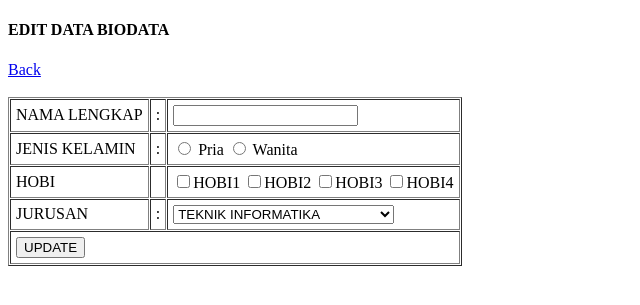
After one commit to rosadi/crud_codeigneter, a CodeIgniter app: page /app_ci/index.php/biodata/edit/1 in a window 1280 px wide. The commit adds this page. Shown: the top 305 px of the page, without its empty margins (0-640 px from the left). Run offline with CodeIgniter, Linux system fonts and the light colour scheme; data that the repository does not hold is empty.

Commit message:
edit data dan delete

```diff
--- a/application/controllers/Biodata.php
+++ b/application/controllers/Biodata.php
@@ -12,26 +12,57 @@ class Biodata extends CI_Controller {
 
     public function index()
     {
+        # menampilkan data
         $data_biodata['data_biodata'] = $this->Model_biodata->get_biodata();
         $this->load->view('biodata/v_data_biodata', $data_biodata);
     }
 
     public function tambah()
     {
+        # validation error
         $this->form_validation->set_rules('nama_lengkap', 'Nama Lengkap', 'required');
         $this->form_validation->set_rules('jenis_kelamin', 'Jenis Kelamin', 'required');
-
 
         if ( $this->form_validation->run() === FALSE ) {
             $this->load->view('biodata/v_tambah_biodata');
         }else{
+            # input ke database
             $this->Model_biodata->set_biodata();
-
+            # memberikan pesan notif ke halaman biodata
             $this->session->set_flashdata('pesan', 'Data biodata telah ter-input...');
-
+            # ke halaman biodata
             redirect(base_url('biodata'));
         }
     }
+
+    # meng-edit data dan proses update
+    public function edit($id)
+    {
+        # validation error
+        $this->form_validation->set_rules('nama_lengkap', 'Nama Lengkap', 'required');
+        $this->form_validation->set_rules('jenis_kelamin', 'Jenis Kelamin', 'required');
+
+        if ( $this->form_validation->run() === FALSE ) {
+            $data_biodata['data_biodata'] = $this->Model_biodata->get_biodata_id($id);
+            $this->load->view('biodata/v_edit_biodata', $data_biodata);
+        }else{
+            # update ke database
+            $this->Model_biodata->proses_update($id);
+            # memberikan pesan notif ke halaman biodata
+            $this->session->set_flashdata('pesan', 'Hampura ID '. $id .' sudah di update, cuman hobi tidak di update');
+            # ke halaman biodata
+            redirect(base_url('biodata'));
+        }
+    }
+
+    public function delete($id)
+    {
+        $this->Model_biodata->delete_data($id);
+        $this->session->set_flashdata('pesan', 'Data dengan ID ' . $id . ' telah terhapus');
+        redirect(base_url('biodata'));
+
+    }
+
 
 }
 
--- a/application/models/Model_biodata.php
+++ b/application/models/Model_biodata.php
@@ -3,12 +3,14 @@ defined('BASEPATH') OR exit('No direct script access allowed');
 
 class Model_biodata extends CI_Model {
 
+    # 1. tampil data
     public function get_biodata()
     {
         $query = $this->db->get('tbl_biodata');
         return $query->result_array();
     }
 
+    # 2. input data
     public function set_biodata()
     {
         $nama_lengkap = htmlspecialchars($this->input->POST('nama_lengkap'));
@@ -40,6 +42,33 @@ class Model_biodata extends CI_Model {
         var_dump($data);
     }
 
+    public function get_biodata_id($id)
+    {
+        $query = $this->db->get_where('tbl_biodata', array('id' => $id));
+        return $query->row_array();
+    }
+
+    public function proses_update($id)
+    {
+        $nama_lengkap = htmlspecialchars($this->input->POST('nama_lengkap'));
+        $jenis_kelamin = htmlspecialchars($this->input->POST('jenis_kelamin'));
+        $jurusan       = $this->input->POST('jurusan');
+
+        $data_biodata = array(
+            'nama_lengkap' => $nama_lengkap,
+            'jenis_kelamin' => $jenis_kelamin,
+            'jurusan' => $jurusan
+        );
+
+         $this->db->where('id', $id);
+        return $this->db->update('tbl_biodata', $data_biodata);
+    }
+
+    public function delete_data($id)
+    {
+        return $this->db->delete('tbl_biodata', array('id' => $id));
+    }
+
 
 }
 
--- a/application/views/biodata/v_data_biodata.php
+++ b/application/views/biodata/v_data_biodata.php
@@ -12,6 +12,7 @@
 
     <a href="<?= base_url() ?>" title="">HOME</a><br><br>
 
+    <u><h4><?php echo $this->session->flashdata('pesan'); ?></h4></u>
     <table border="1" cellpadding="5" cellspacing="1">
         <tr>
             <td>NO</td>
--- /dev/null
+++ b/application/views/biodata/v_edit_biodata.php
@@ -0,0 +1,70 @@
+<!DOCTYPE html>
+<html>
+<head>
+    <meta charset="utf-8">
+    <meta http-equiv="X-UA-Compatible" content="IE=edge">
+    <title>EDIT BIODATA - <?= $data_biodata['nama_lengkap'] ?> </title>
+    <link rel="stylesheet" href="">
+</head>
+<body>
+
+    <h4>EDIT DATA BIODATA</h4>
+    <a href="<?= base_url('biodata') ?>" title="">Back</a><br><br>
+
+    <?= form_open('biodata/edit/'.$data_biodata['id']) ?>
+
+    <table border="1" cellpadding="5" cellspacing="1">
+        <tr>
+            <td>NAMA LENGKAP</td>
+            <td>:</td>
+            <td><input type="text" name="nama_lengkap" value="<?= $data_biodata['nama_lengkap'] ?>"></td>
+        </tr>
+        <tr>
+            <td>JENIS KELAMIN</td>
+            <td>:</td>
+            <td>
+                <input type="radio" name="jenis_kelamin" value="Pria" <?php if ( $data_biodata['jenis_kelamin'] == 'Pria' ) echo "checked='checked'";?> > Pria
+                <input type="radio" name="jenis_kelamin" value="Wanita" <?php if ($data_biodata['jenis_kelamin'] == 'Wanita') echo "checked='checked'"; ?> > Wanita
+            </td>
+        </tr>
+        <tr>
+            <td>HOBI</td>
+            <td></td>
+            <td>
+                <?php
+                # di hobi explode --------------------------------------------------------------------
+                $hobi = explode(", ", $data_biodata['hobi']);
+                # print_r($hobi);
+                # di hobi explode --------------------------------------------------------------------
+                ?>
+                <!-- menampilkan data checbox masih error -->
+                <input type="checkbox" name="hobi[]" value="hobi1" <?php if( $data_biodata['hobi'] == 'hobi1' ) echo "checked='checked" ?> >HOBI1
+                <input type="checkbox" name="hobi[]" value="hobi2" <?php if( $data_biodata['hobi'] == 'hobi2' ) echo "checked='checked" ?> >HOBI2
+                <input type="checkbox" name="hobi[]" value="hobi3" <?php if( $data_biodata['hobi'] == 'hobi3' ) echo "checked='checked" ?> >HOBI3
+                <input type="checkbox" name="hobi[]" value="hobi4" <?php if( $data_biodata['hobi'] == 'hobi4' ) echo "checked='checked" ?> >HOBI4
+                <!-- menampilkan data checbox masih error -->
+            </td>
+
+        </tr>
+        <tr>
+            <td>JURUSAN</td>
+            <td>:</td>
+            <td>
+                <select name="jurusan">
+                    <option value="TIK" <?php if( $data_biodata['jurusan'] == 'TIK' ) echo 'selected = "selected"'; ?>>TEKNIK INFORMATIKA</option>
+
+                    <option value="TKJ" <?php if( $data_biodata['jurusan'] == 'TKJ' ) echo 'selected = "selected"'; ?>>TEKNIK KOMPUTER JARINGAN</option>
+
+                    <option value="TPM" <?php if( $data_biodata['jurusan'] == 'TPM' ) echo 'selected = "selected"'; ?>>TEKNIK PERMESINAN</option>
+                    option
+                </select>
+            </td>
+        </tr>
+        <tr>
+            <td colspan="3"><input type="submit" name="save" value="UPDATE"></td>
+        </tr>
+    </table>
+    <?= form_close() ?>
+    <?= validation_errors() ?>
+</body>
+</html>
```
Also changed, not shown: application/views/biodata/v_tambah_biodata.php (+4 -4 lines).
